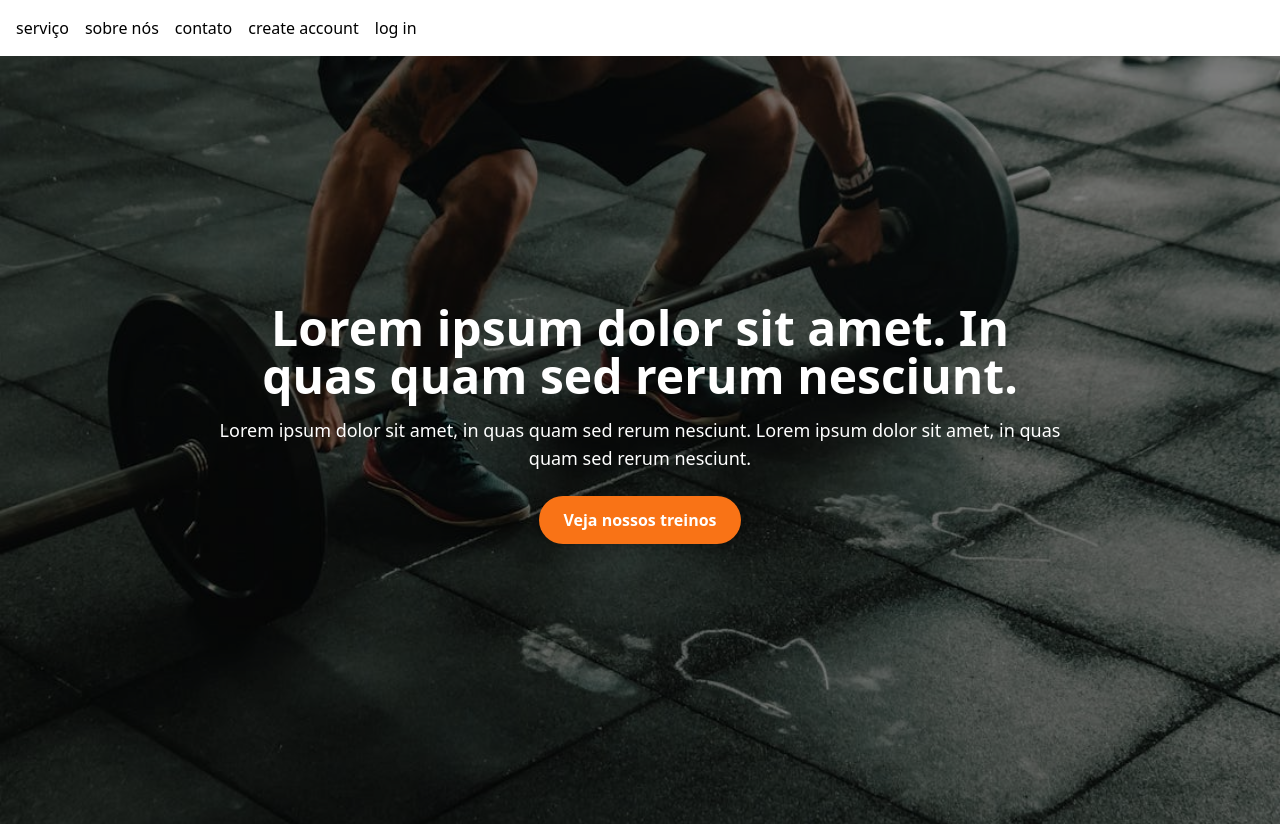
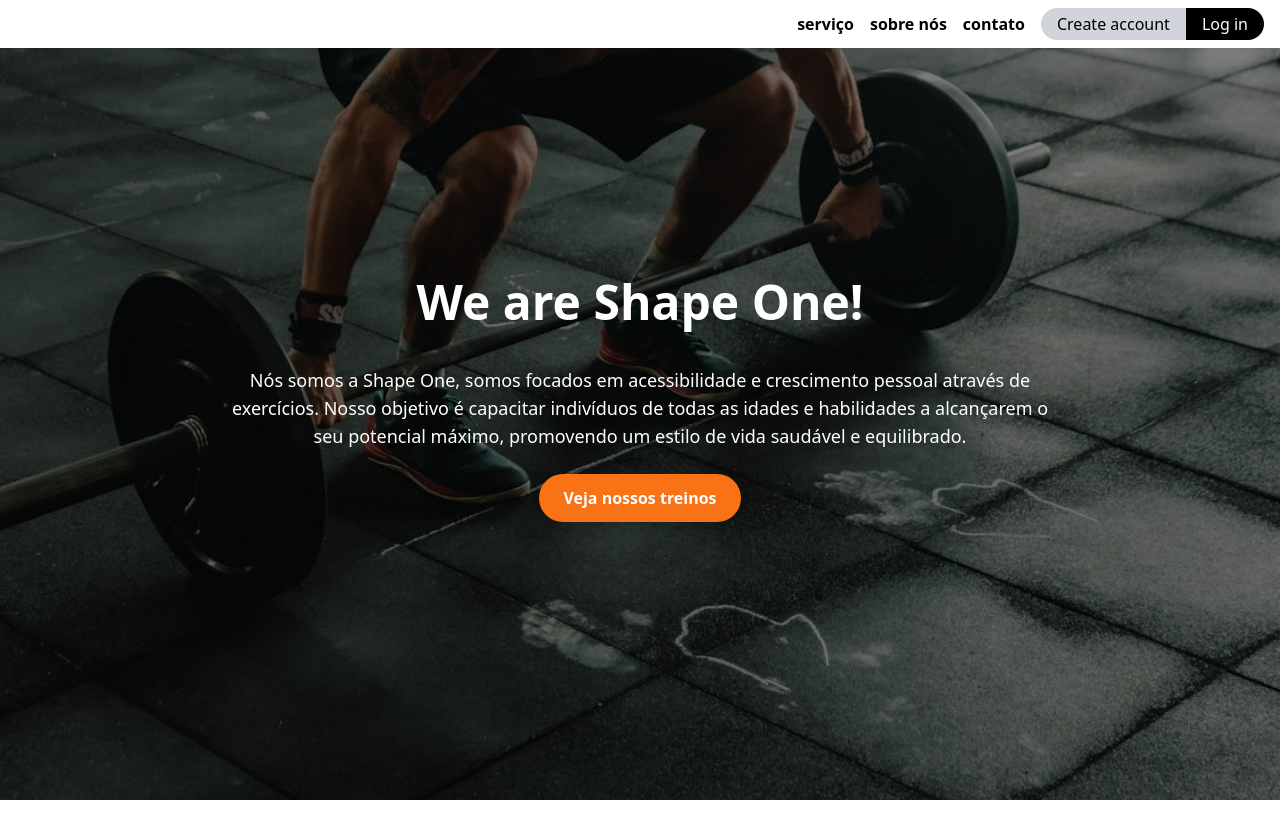
Before and after one commit to G1-S/naturagem, a React (Vite) app: page / in a window 1280 px wide. After the commit the page ends 800 px from the top, so only its background shows below. Built offline with nearby package versions, Linux system fonts and the light colour scheme.

Commit message:
Adição do NavBar

```diff
--- a/src/components/navbar/Navbar.tsx
+++ b/src/components/navbar/Navbar.tsx
@@ -1,20 +1,53 @@
-import { ReactNode, useContext } from "react";
+import React, { useState, useEffect } from "react";
 import { Link, useNavigate } from "react-router-dom";
 
 function Navbar() {
+  const [scrollPosition, setScrollPosition] = useState(0);
+
+  useEffect(() => {
+    const handleScroll = () => {
+      setScrollPosition(window.scrollY);
+    };
+
+    window.addEventListener("scroll", handleScroll);
+    return () => {
+      window.removeEventListener("scroll", handleScroll);
+    };
+  }, []);
+
+  // Calcula a cor com base na posição de rolagem
+  const calculateBgColor = () => {
+    const maxScroll = 300; // Altura após a qual a cor será totalmente cinza
+    const scrollFactor = Math.min(scrollPosition / maxScroll, 1);
+    const colorValue = Math.floor(255 - scrollFactor * 128); // de 255 (branco) a 127 (cinza claro)
+    return `rgb(${colorValue}, ${colorValue}, ${colorValue})`;
+  };
+
   return (
     <>
-      <div className="bg-white fixed top-0 left-0 right-0 z-10">
-        <ul className="flex space-x-4 p-4">
-          <li className="text-black hover:text-blue-500 cursor-pointer">serviço</li>
-          <li className="text-black hover:text-blue-500 cursor-pointer">sobre nós</li>
-          <li className="text-black hover:text-blue-500 cursor-pointer">contato</li>
-          <li className="text-black hover:text-blue-500 cursor-pointer">create account</li>
-          <li className="text-black hover:text-blue-500 cursor-pointer">log in</li>
+      <div
+        className="fixed top-0 left-0 right-0 z-10 transition-colors duration-300"
+        style={{ backgroundColor: calculateBgColor() }}
+      >
+        <ul className="flex justify-end space-x-4 py-2 px-4">
+          <li className="text-black hover:text-orange-500 cursor-pointer font-bold mt-1">
+            serviço
+          </li>
+          <li className="text-black hover:text-orange-500 cursor-pointer font-bold mt-1">
+            sobre nós
+          </li>
+          <li className="text-black hover:text-orange-500 cursor-pointer font-bold mt-1">
+            contato
+          </li>
+          <li className="ml-8 flex items-center space-x-0">
+            <button className="bg-gray-300 text-black hover:bg-orange-500 rounded-l-full px-4 py-1">
+              Create account
+            </button>
+            <button className="bg-black text-white hover:bg-orange-500 rounded-r-full px-4 py-1">
+              Log in
+            </button>
+          </li>
         </ul>
-      </div>
-      <div classname= "bg-green-400">
-        <button className="text-purple-500 hover:text-yellow-400 cursor-pointer">claymore matador de galinha</button>
       </div>
     </>
   );
--- a/src/pages/home/Home.tsx
+++ b/src/pages/home/Home.tsx
@@ -1,3 +1,6 @@
+import { ReactNode, useContext } from "react";
+import { Link, useNavigate } from "react-router-dom";
+
 function Home() {
   return (
     <div
@@ -13,11 +16,11 @@
       <div className="absolute inset-0 bg-black/50"></div>
 
       <div className="relative z-10 max-w-4xl px-6">
-                <h1 className="text-4xl md:text-5xl font-bold">
-                    Lorem ipsum dolor sit amet. In quas quam sed rerum nesciunt.
+        <h1 className="text-4xl md:text-5xl font-bold hover:text-orange-500 transition">
+          We are Shape One!
         </h1>
-                <p className="mt-4 text-lg">
-                    Lorem ipsum dolor sit amet, in quas quam sed rerum nesciunt. Lorem ipsum dolor sit amet, in quas quam sed rerum nesciunt.
+        <p className="mt-10 text-lg">
+            <p>  Nós somos a Shape One, somos focados em acessibilidade e crescimento pessoal através de exercícios. Nosso objetivo é capacitar indivíduos de todas as idades e habilidades a alcançarem o seu potencial máximo, promovendo um estilo de vida saudável e equilibrado.</p>
           </p>
         <button className="mt-6 px-6 py-3 bg-orange-500 hover:bg-orange-600 text-white font-bold rounded-full shadow-lg transition">
           Veja nossos treinos
```
Lines whose indentation alone changed are shown as unchanged.
